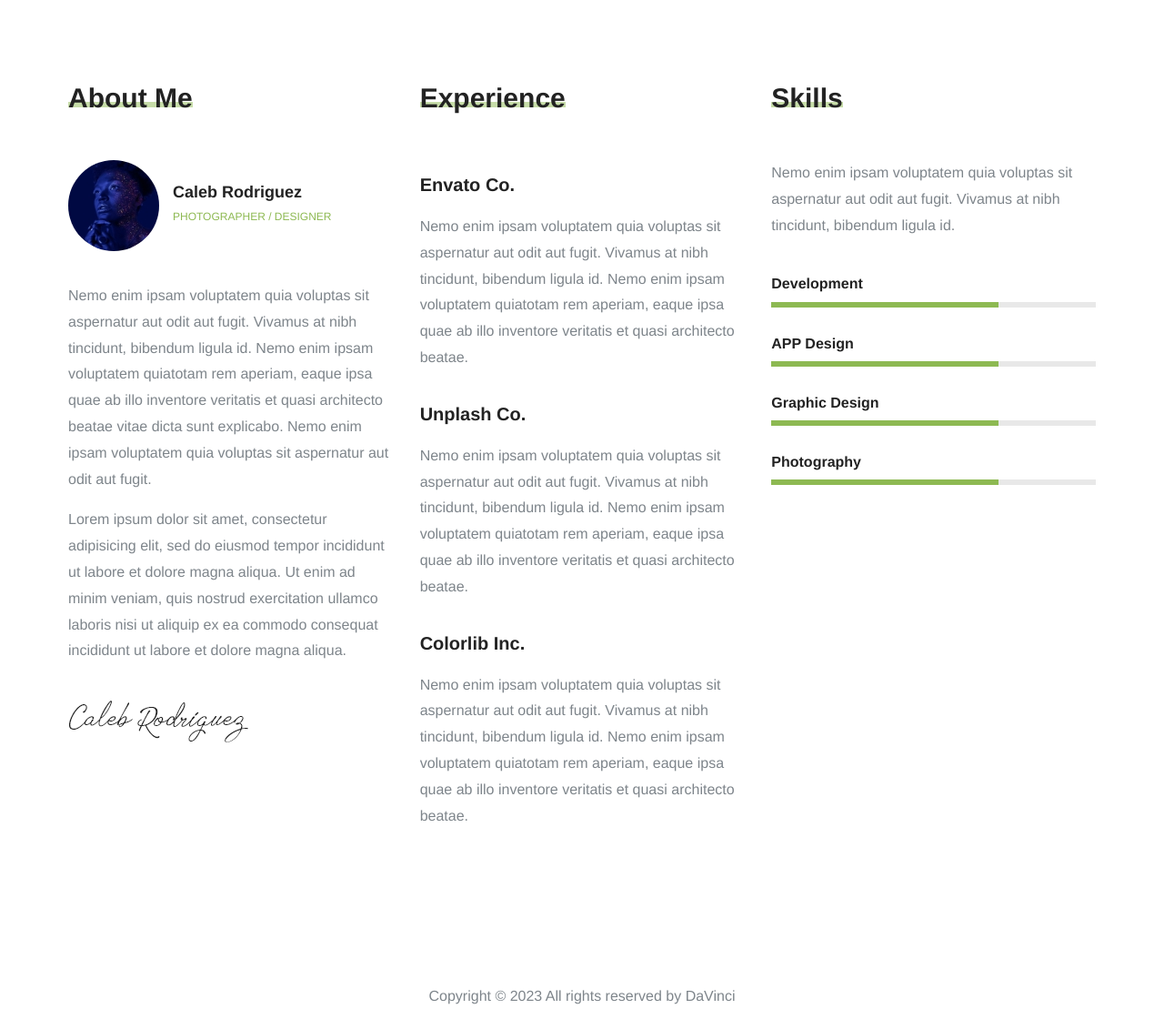
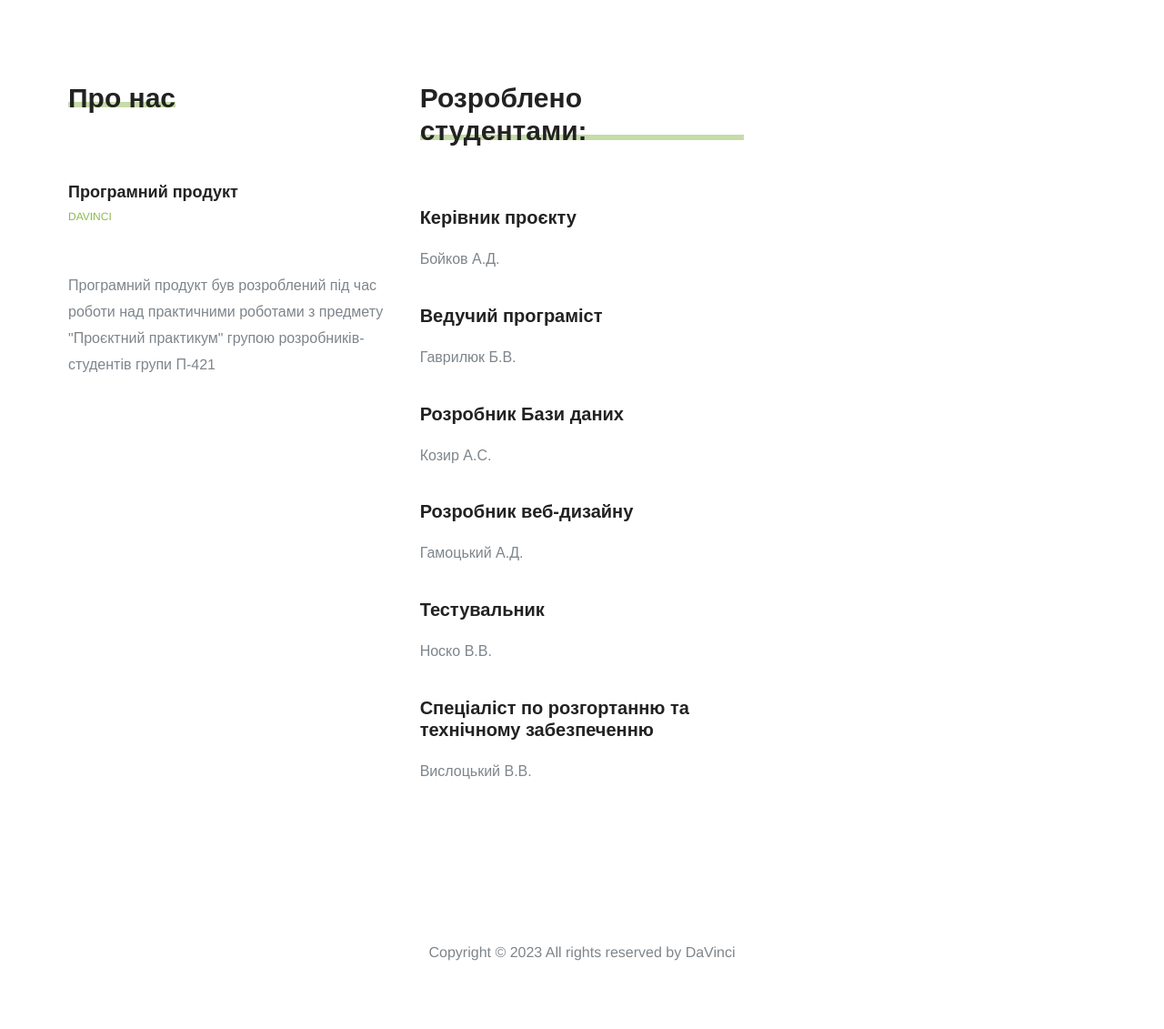
Before and after one commit to bohdanHavry/boto-master, a PHP site: page /about.php in a window 1280 px wide. Shown: the part 137-1268 px from the top of the page at 91% size. After the commit the page ends 1193 px from the top, so only its background shows below. Run offline with PHP 8.4, Linux system fonts and the light colour scheme.

Commit message:
change to ua lang

```diff
--- a/about.php
+++ b/about.php
@@ -1,9 +1,9 @@
 <!DOCTYPE html>
 <html lang="zxx">
 <head>
-	<title>Boto | Photography HTML Template</title>
+	<title>DaVinci</title>
 	<meta charset="UTF-8">
-	<meta name="description" content="Boto Photo Studio HTML Template">
+	<meta name="description" content=" Photo Studio">
 	<meta name="keywords" content="photo, html">
 	<meta name="viewport" content="width=device-width, initial-scale=1.0">
 	<!-- Stylesheets -->
@@ -49,7 +49,7 @@
 						<a href="#" class="search-switch"><i class="fa fa-search"></i></a>
 						<a href="#" class="nav-switch"><i class="fa fa-bars"></i></a>
 						<a href="#"><i class="fa fa-heart"></i></a>
-						<a href="#"><i class="fa fa-user"></i></a>
+						<a href="login.php"><i class="fa fa-user"></i></a>
 					</div>
 				</div>
 			</div>
@@ -76,59 +76,46 @@
 			<div class="row">
 				<div class="col-lg-4">
 					<div class="about__text">
-						<h3 class="about__title">About Me</h3>
+						<h3 class="about__title">Про нас</h3>
 						<div class="about__meta">
-							<img src="img/profile.jpg" alt="">
 							<div class="about__meta__info">
-								<h5>Caleb Rodriguez</h5>
-								<p>PHOTOGRAPHER / DESIGNER</p>
+								<h5>Програмний продукт</h5>
+								<p>DaVinci</p>
 							</div>
 						</div>
-						<p>Nemo enim ipsam voluptatem quia voluptas sit aspernatur aut odit aut fugit. Vivamus at nibh tincidunt, bibendum ligula id. Nemo enim ipsam voluptatem quiatotam rem aperiam, eaque ipsa quae ab illo inventore veritatis et quasi architecto beatae vitae dicta sunt explicabo. Nemo enim ipsam voluptatem quia voluptas sit aspernatur aut odit aut fugit.</p>
-						<p>Lorem ipsum dolor sit amet, consectetur adipisicing elit, sed do eiusmod tempor incididunt ut labore et dolore magna aliqua. Ut enim ad minim veniam, quis nostrud exercitation ullamco laboris nisi ut aliquip ex ea commodo consequat incididunt ut labore et dolore magna aliqua.</p>
-						<img src="img/signature.png" alt="">
+						<p>Програмний продукт був розроблений під час роботи над практичними роботами з предмету "Проєктний практикум" групою розробників-студентів групи П-421</p>
 					</div>
 				</div>
 				<div class="col-lg-4">
 					<div class="experience__text">
-						<h3 class="about__title">Experience</h3>
+						<h3 class="about__title">Розроблено студентами:</h3>
 						<div class="experience__item">
-							<h4>Envato Co.</h4>
-							<p>Nemo enim ipsam voluptatem quia voluptas sit aspernatur aut odit aut fugit. Vivamus at nibh tincidunt, bibendum ligula id. Nemo enim ipsam voluptatem quiatotam rem aperiam, eaque ipsa quae ab illo inventore veritatis et quasi architecto beatae.</p>
+							<h4>Керівник проєкту</h4>
+							<p>Бойков А.Д.</p>
 						</div>
 						<div class="experience__item">
-							<h4>Unplash Co.</h4>
-							<p>Nemo enim ipsam voluptatem quia voluptas sit aspernatur aut odit aut fugit. Vivamus at nibh tincidunt, bibendum ligula id. Nemo enim ipsam voluptatem quiatotam rem aperiam, eaque ipsa quae ab illo inventore veritatis et quasi architecto beatae.</p>
+							<h4>Ведучий програміст</h4>
+							<p>Гаврилюк Б.В.</p>
 						</div>
 						<div class="experience__item">
-							<h4>Colorlib Inc.</h4>
-							<p>Nemo enim ipsam voluptatem quia voluptas sit aspernatur aut odit aut fugit. Vivamus at nibh tincidunt, bibendum ligula id. Nemo enim ipsam voluptatem quiatotam rem aperiam, eaque ipsa quae ab illo inventore veritatis et quasi architecto beatae.</p>
+							<h4>Розробник Бази даних</h4>
+							<p>Козир А.С.</p>
+						</div>
+						<div class="experience__item">
+							<h4>Розробник веб-дизайну</h4>
+							<p>Гамоцький А.Д.</p>
+						</div>
+						<div class="experience__item">
+							<h4>Тестувальник</h4>
+							<p>Носко В.В.</p>
+						</div>
+						<div class="experience__item">
+							<h4>Спеціаліст по розгортанню та технічному забезпеченню</h4>
+							<p>Вислоцький В.В.</p>
 						</div>
 					</div>
 				</div>
-				<div class="col-lg-4">
-					<div class="skills__text">
-						<h3 class="about__title">Skills</h3>
-						<p>Nemo enim ipsam voluptatem quia voluptas sit aspernatur aut odit aut fugit. Vivamus at nibh tincidunt, bibendum ligula id. </p>
-						<div class="single-progress-item">
-							<h6>Development</h6>
-							<div class="progress-bar-style" data-progress="70"></div>
-						</div>
-						<div class="single-progress-item">
-							<h6>APP Design</h6>
-							<div class="progress-bar-style" data-progress="70"></div>
-						</div>
-						<div class="single-progress-item">
-							<h6>Graphic Design</h6>
-							<div class="progress-bar-style" data-progress="70"></div>
-						</div>
-						<div class="single-progress-item">
-							<h6>Photography</h6>
-							<div class="progress-bar-style" data-progress="70"></div>
-						</div>
-					</div>
-				</div>
-			</div>
+		    </div>
 		</div>
 	</section>
 	<!-- About Page end -->
--- a/gallery.php
+++ b/gallery.php
@@ -1,9 +1,9 @@
 <!DOCTYPE html>
 <html lang="zxx">
 <head>
-	<title>Boto | Photography HTML Template</title>
+	<title>DaVinci</title>
 	<meta charset="UTF-8">
-	<meta name="description" content="Boto Photo Studio HTML Template">
+	<meta name="description" content="Photo Studio">
 	<meta name="keywords" content="photo, html">
 	<meta name="viewport" content="width=device-width, initial-scale=1.0">
 	<!-- Stylesheets -->
@@ -50,7 +50,7 @@
 						<a href="#" class="search-switch"><i class="fa fa-search"></i></a>
 						<a href="#" class="nav-switch"><i class="fa fa-bars"></i></a>
 						<a href="#"><i class="fa fa-heart"></i></a>
-						<a href="#"><i class="fa fa-user"></i></a>
+						<a href="login.php"><i class="fa fa-user"></i></a>
 					</div>
 				</div>
 			</div>
```
Also changed, not shown: blog-single.php (+7 -7 lines), blog.php (+8 -8 lines), contact.php (+12 -12 lines), index.php (+14 -14 lines).
